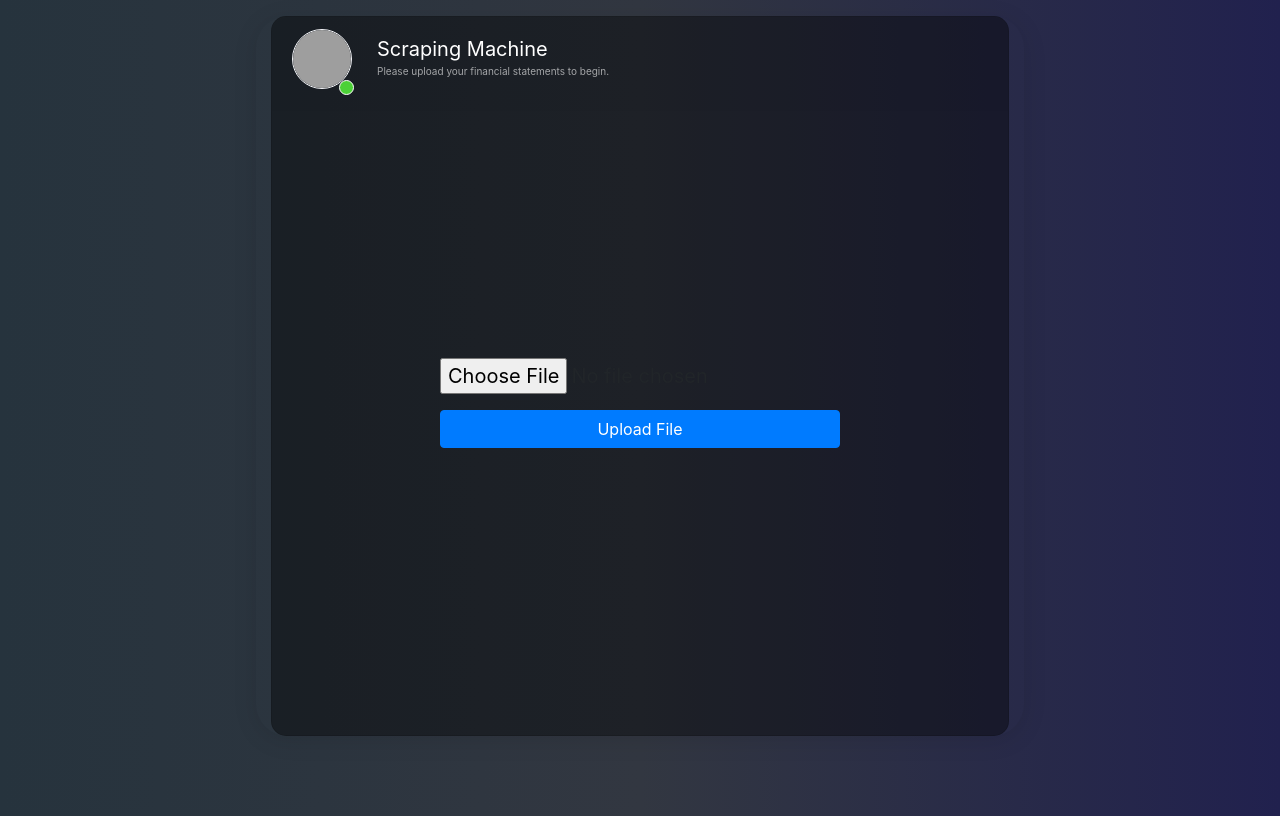
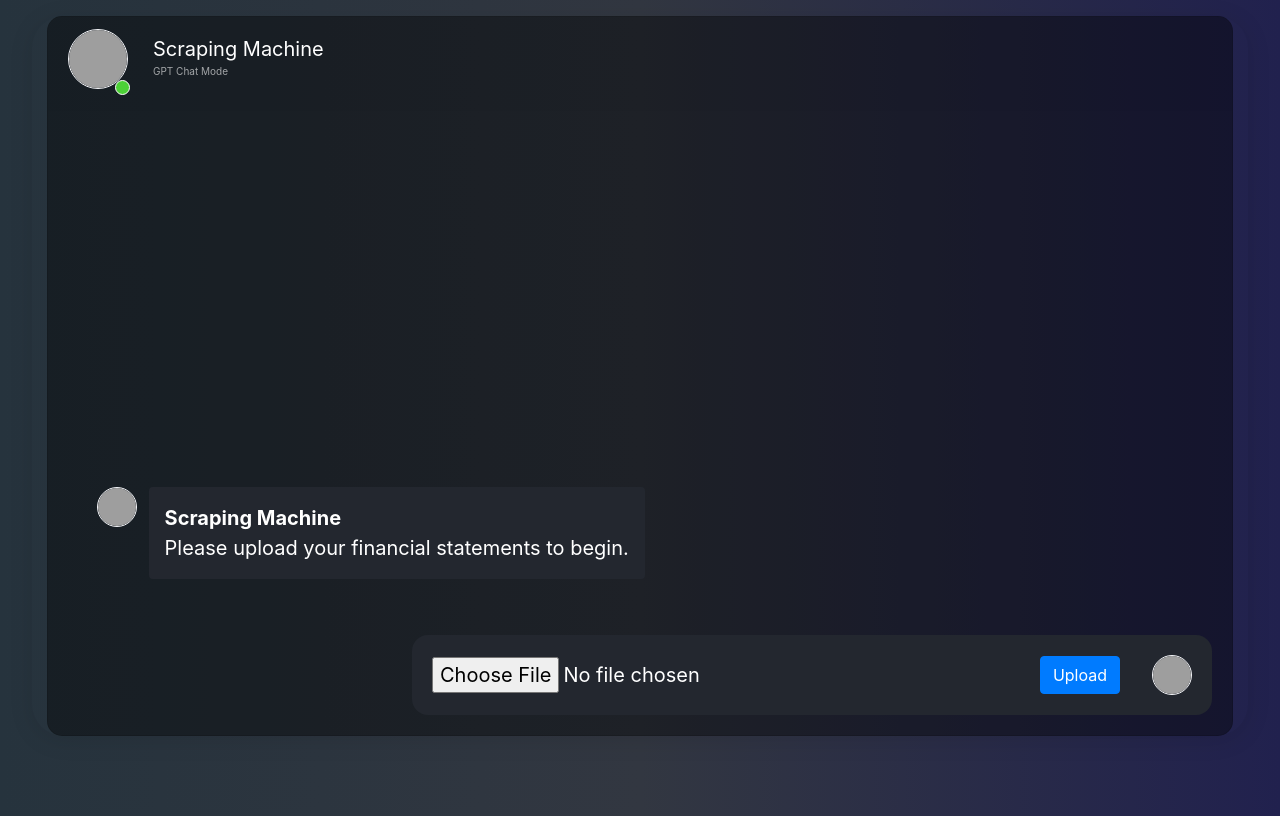
Before and after one commit to sfroning88/Boom-0003, a Flask app: page / in a window 1280 px wide. Run offline with Flask 3, Linux system fonts and the light colour scheme; parts of the project's set-up code (start-up, migrations or seed data) failed here and were passed over; some libraries are stand-ins or nearby versions; grey boxes are pictures that could not be loaded.

Commit message:
Update chat.html
Overhauled machine interface

```diff
--- a/templates/chat.html
+++ b/templates/chat.html
@@ -32,11 +32,11 @@
 
   <body>
     <!-- Main chat container -->
-    <div id="chat-container" style="width: 60vw; height: 90vh; margin: 2vh auto; border-radius: 32px; box-shadow: 0 4px 24px rgba(0,0,0,0.10); padding: 0; font-size: 1.25rem; display: flex; align-items: center; justify-content: center;">
+    <div id="chat-container" style="width: 95vw; height: 90vh; margin: 2vh auto; border-radius: 32px; box-shadow: 0 4px 24px rgba(0,0,0,0.10); padding: 0; font-size: 1.25rem; display: flex; align-items: center; justify-content: center;">
         <div class="container-fluid h-100" style="height: 100%; width: 100%;">
           <div class="row justify-content-center h-100" style="height: 100%;">
             <div class="col-12 chat" style="height: 100%;">
-              <div class="card" style="height: 100%; width: 100%;">
+              <div class="card" style="height: 100%; width: 100%; display: flex; flex-direction: column;">
                 <div class="card-header msg_head">
                   <div class="d-flex bd-highlight">
                     <div class="img_cont">
@@ -49,18 +49,32 @@
                     </div>
                     <div class="user_info">
                       <span>Scraping Machine</span>
-                      <p>Please upload your financial statements to begin.</p>
+                      <p>GPT Chat Mode</p>
                     </div>
                   </div>
                 </div>
-                <div class="card-body msg_card_body d-flex flex-column align-items-center justify-content-center" style="height: 100%;">
-                  <form id="uploadForm" enctype="multipart/form-data" method="POST" action="/chat_upload" style="width: 100%; max-width: 400px;">
-                    <div class="form-group">
-                      <input type="file" id="file" name="file" accept=".csv,.xls,.xlsx" class="form-control-file" required>
+                <div class="card-body msg_card_body d-flex flex-column align-items-center justify-content-end" style="height: 100%; overflow-y: auto; padding-bottom: 0;">
+                  <div id="chat-messages" style="width: 95%; max-width: 95%; margin-bottom: 2em;">
+                    <!-- Initial bot message -->
+                    <div class="d-flex mb-3">
+                      <div class="img_cont_msg" style="margin-right: 12px;">
+                        <img src="https://media.licdn.com/dms/image/v2/D560BAQHK10HmqRh1rQ/company-logo_200_200/company-logo_200_200/0/1701815665068/wealthboom_logo?e=1755129600&v=beta&t=0RhPS_izHlCe2NRvKtO7mgT7LXo6T87muFlK-HR_noE" class="rounded-circle user_img_msg" style="width: 40px; height: 40px; object-fit: cover;">
+                      </div>
+                      <div class="p-3 rounded" style="background: #23272f; color: #fff; border-radius: 16px 16px 16px 4px; max-width: 80%;">
+                        <b>Scraping Machine</b><br>
+                        Please upload your financial statements to begin.
+                      </div>
                     </div>
-                    <button type="submit" class="btn btn-primary btn-block" style="margin-top: 1em;">Upload File</button>
+                  </div>
+                  <form id="uploadForm" enctype="multipart/form-data" method="POST" action="/chat_upload" style="width: 100%; max-width: 800px; display: flex; align-items: center; gap: 1em; background: #23272f; border-radius: 16px; padding: 1em; justify-content: flex-end; margin-left: auto;">
+                    <div class="form-group mb-0" style="flex: 1;">
+                      <input type="file" id="file" name="file" accept=".csv,.xls,.xlsx" class="form-control-file" required style="color: #fff;">
+                    </div>
+                    <button type="submit" class="btn btn-primary" style="margin: 0;">Upload</button>
+                    <div class="img_cont_msg" style="margin-left: 12px;">
+                      <img src="https://i.ibb.co/d5b84Xw/Untitled-design.png" class="rounded-circle user_img_msg" style="width: 40px; height: 40px; object-fit: cover;">
+                    </div>
                   </form>
-                  <div id="upload-status" style="margin-top: 1em;"></div>
                 </div>
               </div>
             </div>
@@ -69,11 +83,53 @@
     </div>
 
     <script>
+      // Make file input label and text white
       $(document).ready(function () {
+        // Style file input text color
+        $('#file').on('change', function() {
+          // For custom file input, show file name in white
+          if (this.files && this.files[0]) {
+            $(this).css('color', '#fff');
+          }
+        });
+
         $('#uploadForm').on('submit', function (event) {
           event.preventDefault();
           var formData = new FormData(this);
-          $('#upload-status').html('<span style="color: #888;">Uploading...</span>');
+          var fileInput = $('#file')[0];
+          var fileName = fileInput.files.length ? fileInput.files[0].name : '';
+          if (!fileName) return;
+
+          // Show user message bubble with file name and user avatar
+          $('#chat-messages').append(
+            '<div class="d-flex mb-3 justify-content-end">' +
+              '<div class="p-3 rounded" style="background: #007bff; color: #fff; border-radius: 16px 16px 4px 16px; max-width: 80%; display: flex; flex-direction: column; align-items: flex-end;">' +
+                '<span style="font-weight: bold; margin-bottom: 2px;">You</span>' +
+                '<span style="display: flex; align-items: center;">' +
+                  '<i class="fas fa-paperclip" style="margin-right: 6px;"></i>Attached: ' + fileName +
+                '</span>' +
+              '</div>' +
+              '<div class="img_cont_msg" style="margin-left: 12px;">' +
+                '<img src="https://i.ibb.co/d5b84Xw/Untitled-design.png" class="rounded-circle user_img_msg" style="width: 40px; height: 40px; object-fit: cover;">' +
+              '</div>' +
+            '</div>'
+          );
+
+          // Show bot "Uploading..." bubble with avatar
+          var botBubble = $('<div class="d-flex mb-3">' +
+            '<div class="img_cont_msg" style="margin-right: 12px;">' +
+              '<img src="https://media.licdn.com/dms/image/v2/D560BAQHK10HmqRh1rQ/company-logo_200_200/company-logo_200_200/0/1701815665068/wealthboom_logo?e=1755129600&v=beta&t=0RhPS_izHlCe2NRvKtO7mgT7LXo6T87muFlK-HR_noE" class="rounded-circle user_img_msg" style="width: 40px; height: 40px; object-fit: cover;">' +
+            '</div>' +
+            '<div class="p-3 rounded" style="background: #23272f; color: #fff; border-radius: 16px 16px 16px 4px; max-width: 80%;">' +
+              '<b>Scraping Machine</b><br><span id="uploading-status">Uploading...</span>' +
+            '</div>' +
+          '</div>');
+          $('#chat-messages').append(botBubble);
+          var uploadingStatus = botBubble.find('#uploading-status');
+
+          // Scroll to bottom
+          $('#chat-messages').parent().scrollTop($('#chat-messages').height());
+
           $.ajax({
             url: '/chat_upload',
             type: 'POST',
@@ -82,18 +138,25 @@
             contentType: false,
             success: function (data) {
               if (data.success) {
-                $('#upload-status').html('<span style="color: green;">File uploaded successfully!</span>');
+                uploadingStatus.html('<span style="color: limegreen;">File uploaded successfully! ' + fileName + '</span>');
                 $('#file').val('');
               } else {
-                $('#upload-status').html('<span style="color: red;">Upload failed.</span>');
+                uploadingStatus.html('<span style="color: red;">Upload failed.</span>');
               }
             },
             error: function () {
-              $('#upload-status').html('<span style="color: red;">There was an error processing your request.</span>');
+              uploadingStatus.html('<span style="color: red;">There was an error processing your request.</span>');
             }
           });
         });
       });
     </script>
+    <style>
+      /* Right-align the upload form to match user chat messages */
+      #uploadForm {
+        justify-content: flex-end !important;
+        margin-left: auto !important;
+      }
+    </style>
   </body>
 </html>
```
